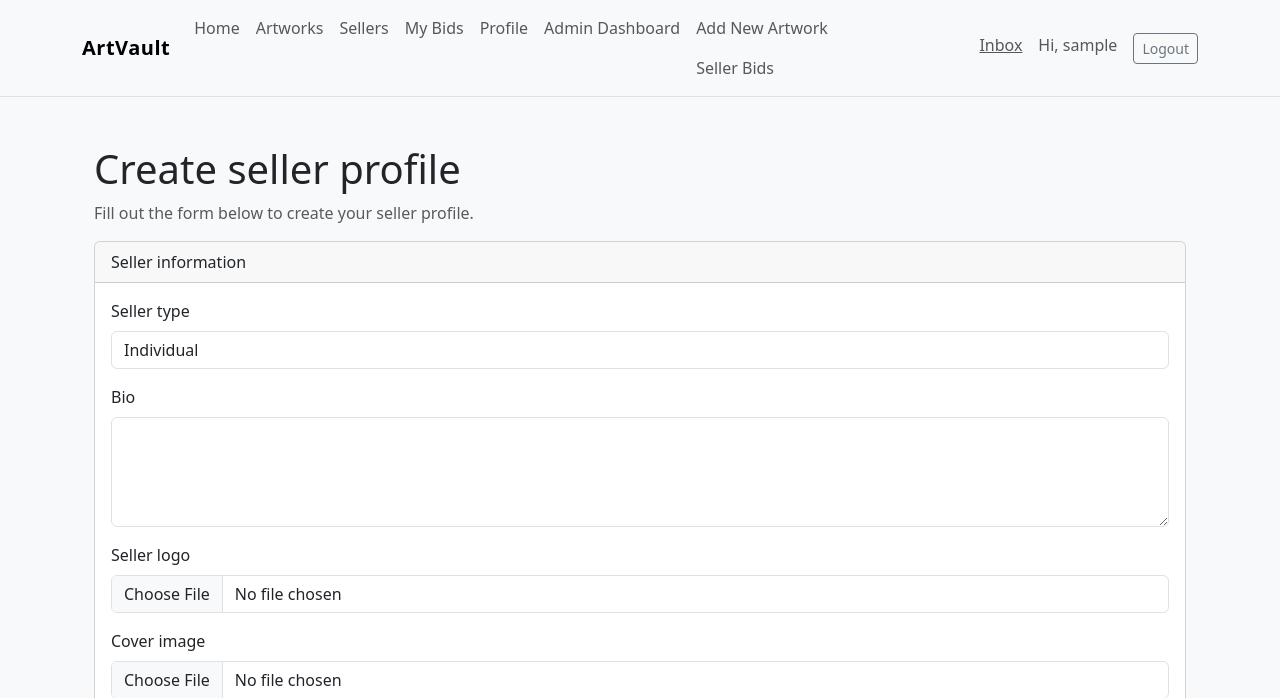
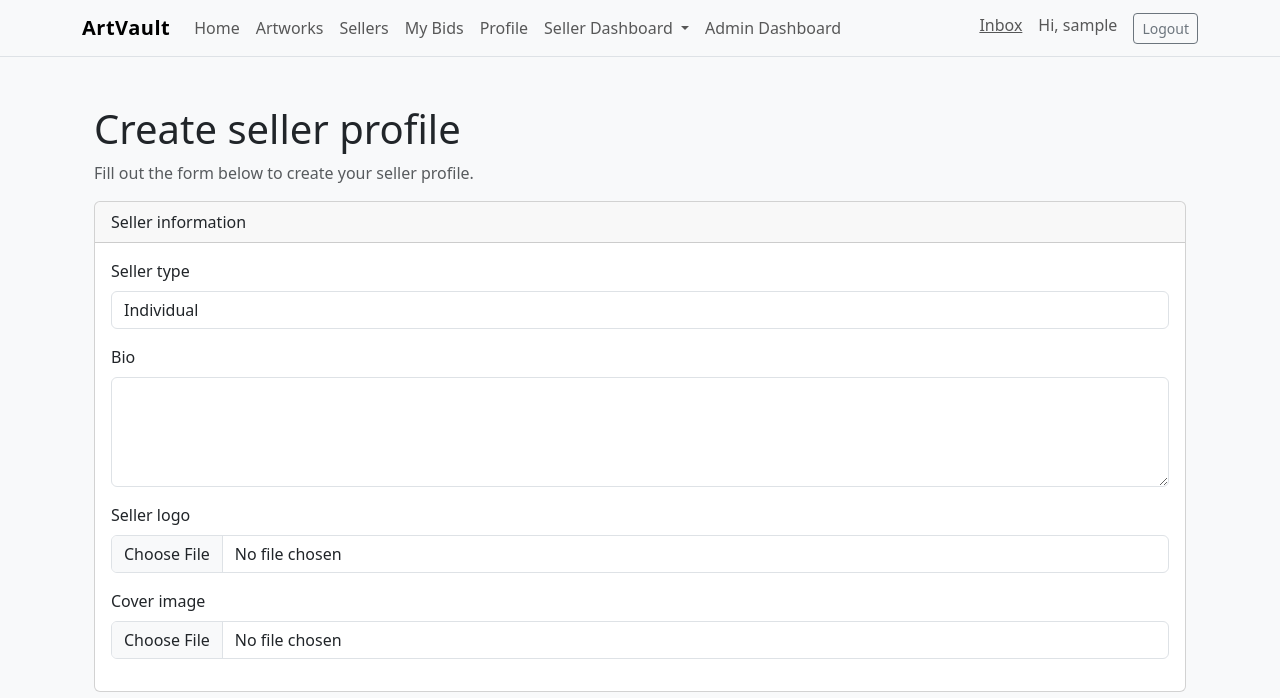
Before and after one commit to Alexander-HR/ArtVault, a Django app: page /create-seller-profile/ in a window 1280 px wide. Shown: the top 698 px of the page. Run offline with Django 5.2, Linux system fonts and the light colour scheme; the visitor is signed in with stand-in values (Sample User, id 1).

Commit message:
Added dropdown for seller pages as well as a link to my seller page

```diff
--- a/templates/partials/navbar.html
+++ b/templates/partials/navbar.html
@@ -31,18 +31,40 @@
                         <a class="nav-link" href="{% url 'profile' %}">Profile</a>
                     </li>
 
+                    <li class="nav-item dropdown">
+                        <a class="nav-link dropdown-toggle"
+                           href="#"
+                           role="button"
+                           data-bs-toggle="dropdown"
+                           aria-expanded="false">
+                            Seller Dashboard
+                        </a>
+                        <ul class="dropdown-menu">
+                             <li>
+                                <a class="dropdown-item"
+                                   href="{% url 'seller_profile' request.user.seller.id %}">
+                                    My seller profile
+                                </a>
+                            </li>
+                            <li>
+                                <a class="dropdown-item"
+                                   href="{% url 'artworks:create_artwork' %}">
+                                    Add Artwork
+                                </a>
+                            </li>
+                            <li>
+                                <a class="dropdown-item"
+                                   href="{% url 'bids:seller_bids_overview' %}">
+                                    Seller Bids
+                                </a>
+                            </li>
+                        </ul>
+                    </li>
                     {% if user.is_staff %}
                         <li class="nav-item">
                             <a class="nav-link" href="{% url 'admin:index' %}">Admin Dashboard</a>
                         </li>
                     {% endif %}
-
-                    <li class="nav-item">
-                        <a class="nav-link" href="{% url 'artworks:create_artwork' %}">
-                            Add New Artwork
-                        </a>
-                        <a class="nav-link" href="{% url 'bids:seller_bids_overview' %}">Seller Bids</a>
-                    </li>
                 {% endif %}
             </ul>
 
```
